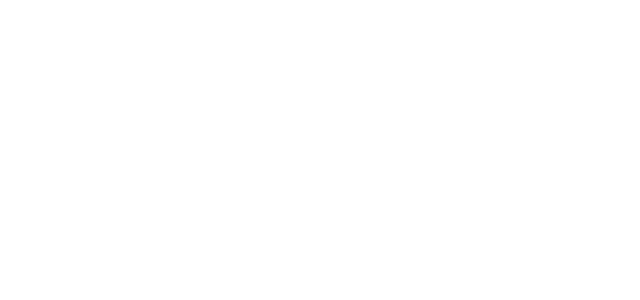
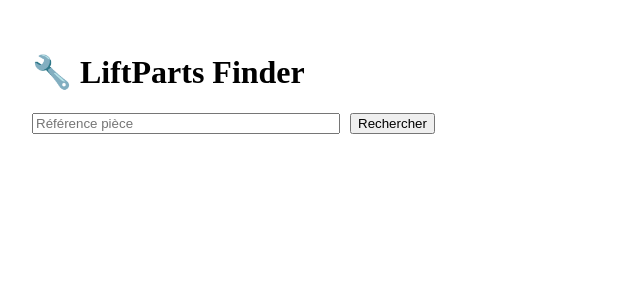
Before and after one commit to Zied-LPF/liftparts-finder, a Next.js app: page / in a window 1280 px wide. Shown: the top 300 px of the page, without its empty margins (0-640 px from the left). Built offline with nearby package versions, Linux system fonts and the light colour scheme.

Commit message:
Fix blank page: align frontend with search-suppliers API

```diff
--- a/pages/index.tsx
+++ b/pages/index.tsx
@@ -2,52 +2,99 @@
 
 type Result = {
   supplier: string
-  title: string
-  reference: string
+  searchedValue: string
+  productRef?: string
+  title?: string
+  description?: string
   image?: string
   link: string
-  searched: string
 }
 
 export default function Home() {
   const [query, setQuery] = useState('')
   const [results, setResults] = useState<Result[]>([])
+  const [loading, setLoading] = useState(false)
 
   const search = async () => {
     if (!query.trim()) return
 
-    const res = await fetch(`/api/search-suppliers?q=${encodeURIComponent(query)}`)
-    const data = await res.json()
-    setResults(data)
+    setLoading(true)
+    setResults([])
+
+    try {
+      const res = await fetch(
+        `/api/search-suppliers?q=${encodeURIComponent(query)}`
+      )
+      const data = await res.json()
+      setResults(Array.isArray(data) ? data : [])
+    } catch (e) {
+      console.error('Search error', e)
+      setResults([])
+    } finally {
+      setLoading(false)
+    }
   }
 
   return (
-    <main>
-      {/* VISUEL INCHANGÉ */}
+    <main style={{ padding: 24 }}>
+      <h1>🔧 LiftParts Finder</h1>
 
-      <div className="results">
-        {results.map((r) => (
-          <div key={r.supplier} className="card">
-            <h2>{r.supplier}</h2>
+      <div style={{ marginBottom: 20 }}>
+        <input
+          value={query}
+          onChange={(e) => setQuery(e.target.value)}
+          placeholder="Référence pièce"
+          style={{ width: 300, marginRight: 10 }}
+        />
+        <button onClick={search}>Rechercher</button>
+      </div>
 
-            {r.image && (
-              <img
-                src={r.image}
-                alt={r.title}
-                style={{ maxWidth: '100%', maxHeight: 160, objectFit: 'contain' }}
-              />
-            )}
+      {loading && <p>Recherche en cours…</p>}
 
-            <p><strong>Résultats disponibles chez ce fournisseur</strong></p>
-            <p><strong>Référence :</strong> {r.reference}</p>
-            <p><strong>Recherche :</strong> {r.searched}</p>
+      {results.map((r, i) => (
+        <div
+          key={i}
+          style={{
+            border: '1px solid #ddd',
+            padding: 16,
+            marginBottom: 16
+          }}
+        >
+          <h3>{r.supplier}</h3>
 
+          <p>
+            <strong>Recherche :</strong> {r.searchedValue}
+          </p>
+
+          {r.title && (
+            <p>
+              <strong>Produit :</strong> {r.title}
+            </p>
+          )}
+
+          {r.productRef && (
+            <p>
+              <strong>Référence fournisseur :</strong> {r.productRef}
+            </p>
+          )}
+
+          {r.image ? (
+            <img
+              src={r.image}
+              alt={r.title || r.supplier}
+              style={{ maxWidth: 200 }}
+            />
+          ) : (
+            <p>(Image fournisseur)</p>
+          )}
+
+          <div style={{ marginTop: 10 }}>
             <a href={r.link} target="_blank">
-              <button>Voir chez {r.supplier}</button>
+              Voir chez {r.supplier}
             </a>
           </div>
-        ))}
-      </div>
+        </div>
+      ))}
     </main>
   )
 }
```
